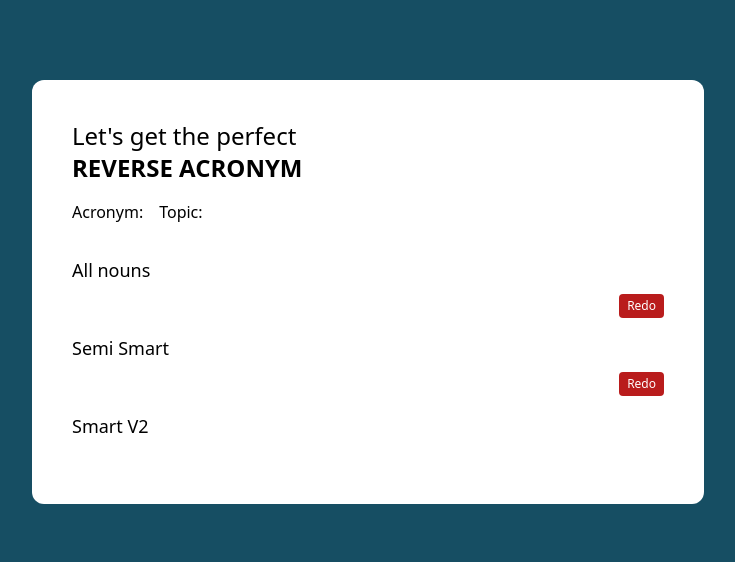
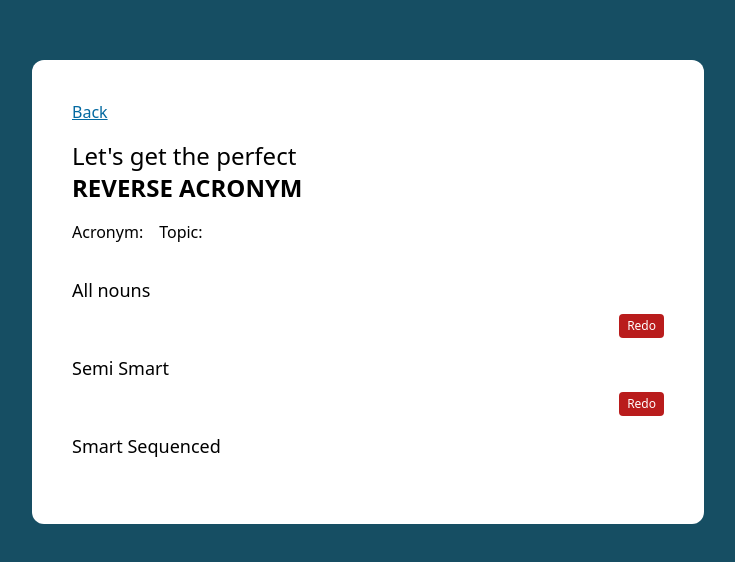
Before and after one commit to DClarkFarr/reverse-acronym-generator, a React (Vite) app: page /word in a window 1280 px wide. Shown: the part 108-670 px from the top of the page, without its empty margins (272-1007 px from the left). Built offline with nearby package versions, Linux system fonts and the light colour scheme.

Commit message:
finish smart list

```diff
--- a/src/pages/WordPage.tsx
+++ b/src/pages/WordPage.tsx
@@ -1,5 +1,5 @@
 import { useEffect, useState } from "react";
-import { useSearchParams } from "react-router-dom";
+import { Link, useSearchParams } from "react-router-dom";
 import { upperFirst, words } from "lodash";
 import CardLayout from "../components/layout/CardLayout";
 import useWordStore from "../stores/useWordStore";
@@ -61,6 +61,13 @@ const WordPage = () => {
 
   return (
     <CardLayout>
+      <div className="mb-4">
+        <Link to="/">
+          <span className="underline font-light text-sky-700 hover:text-sky-800">
+            Back
+          </span>
+        </Link>
+      </div>
       <h1 className="text-2xl mb-4">
         <span className="font-thin pr-1">Let's get the perfect</span>
         <br />
@@ -117,7 +124,7 @@ const WordPage = () => {
         </div>
 
         <div className="mb-4">
-          <h3 className="text-lg font-medium mb-2">Smart V2</h3>
+          <h3 className="text-lg font-medium mb-2">Smart Sequenced</h3>
           <div className="flex gap-2">
             {wordStore.smartWords.map((word) => (
               <div key={word} className="text-gray-700">
```
